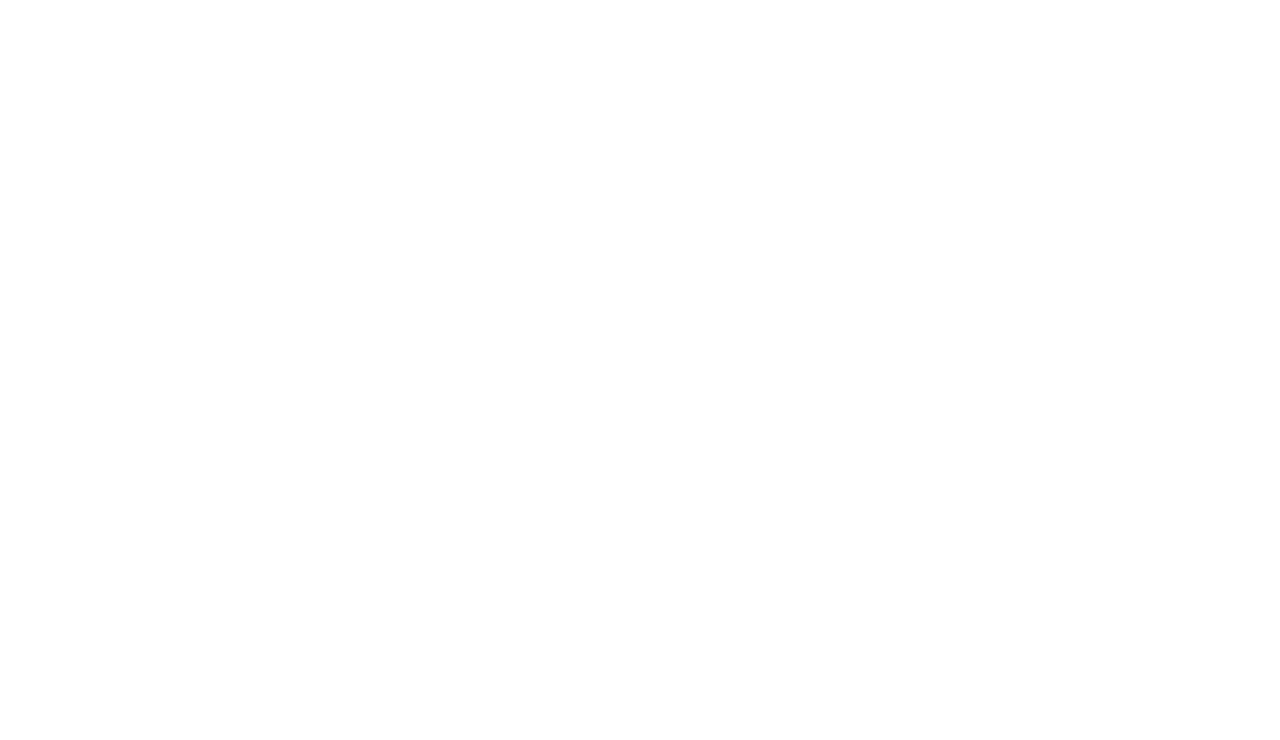
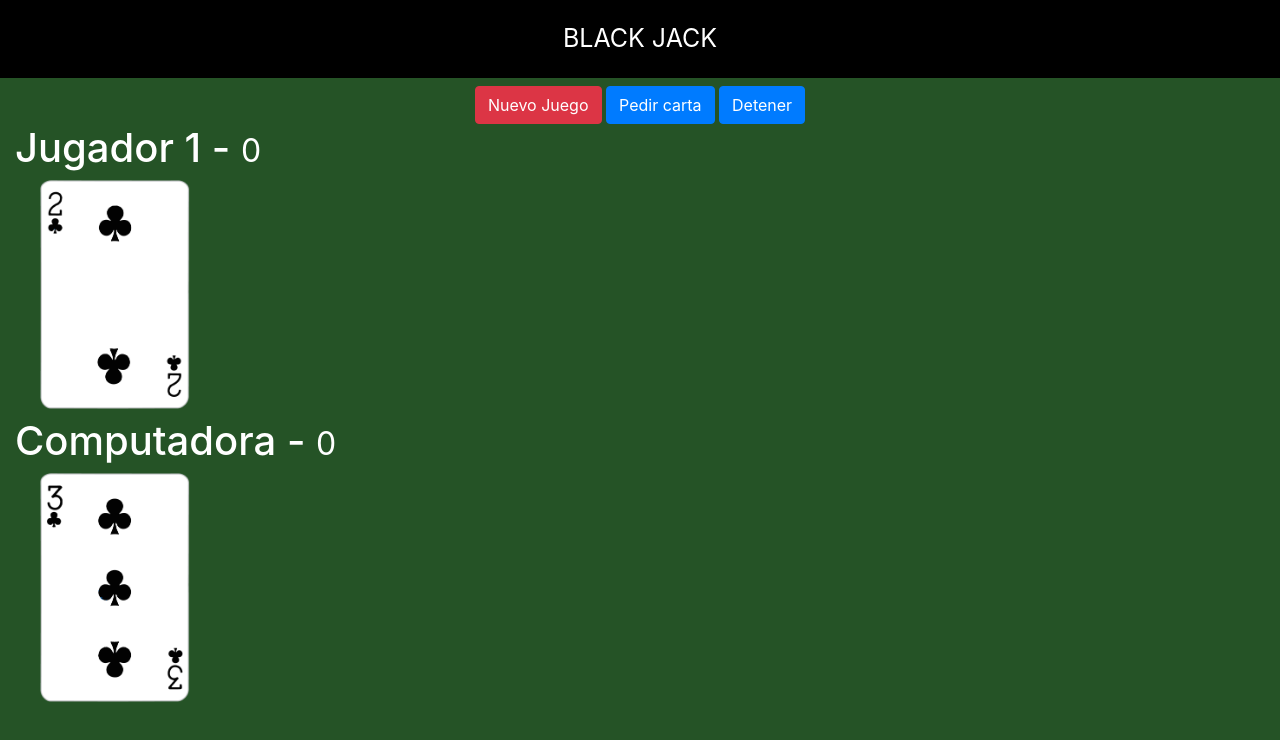
Before and after one commit to smavo/blackjack, a plain HTML site: page index.html in a window 1280 px wide. Drawn offline with nearby package versions, Linux system fonts and the light colour scheme.

Commit message:
ADD STYLE.CSS

```diff
--- /dev/null
+++ b/assets/css/styles.css
@@ -0,0 +1,21 @@
+html, body {
+    margin: 0px;
+    background-color: #255326;
+    color: white;
+}
+
+
+.titulo {
+    text-align: center;
+    background-color: black;
+    color: white;
+    padding: 20px;
+    font-size: 25px;
+}
+
+.carta {
+    position: relative;
+    width: 150px;
+    left: 100px;
+    margin-left: -75px;
+}
--- a/index.html
+++ b/index.html
@@ -3,9 +3,49 @@
 <head>
     <meta charset="UTF-8">
     <meta name="viewport" content="width=device-width, initial-scale=1.0">
-    <title>Document</title>
+    <title>BLACK JACK</title>
+
+    <link rel="stylesheet" href="https://stackpath.bootstrapcdn.com/bootstrap/4.4.1/css/bootstrap.min.css" integrity="sha384-Vkoo8x4CGsO3+Hhxv8T/Q5PaXtkKtu6ug5TOeNV6gBiFeWPGFN9MuhOf23Q9Ifjh" crossorigin="anonymous">
+    <link rel="stylesheet" href="assets/css/styles.css">
+
 </head>
 <body>
+    <header class="titulo">
+        BLACK JACK
+    </header>
+
+    <div class="row mt-2">
+        <div id="divBotones" class="col text-center">
+
+            <button id="btnNuevo" class="btn btn-danger">Nuevo Juego</button>
+            <button id="btnPedir" class="btn btn-primary">Pedir carta</button>
+            <button id="btnDetener" class="btn btn-primary">Detener</button>
+
+        </div>
+    </div>
+
+    <div class="row container">
+        <div class="col">
+
+            <h1>Jugador 1 - <small>0</small></h1>
+            <div id="jugador-cartas">
+                 <img class="carta" src="assets/cartas/2C.png">
+            </div>
+
+        </div>
+    </div>
+
+    <div class="row container mt-2">
+        <div class="col">
+
+            <h1>Computadora - <small>0</small></h1>
+            <div id="computadora-cartas">
+                 <img class="carta" src="assets/cartas/3C.png">
+            </div>
+
+        </div>
+    </div>
+
 
 </body>
 </html>
```
